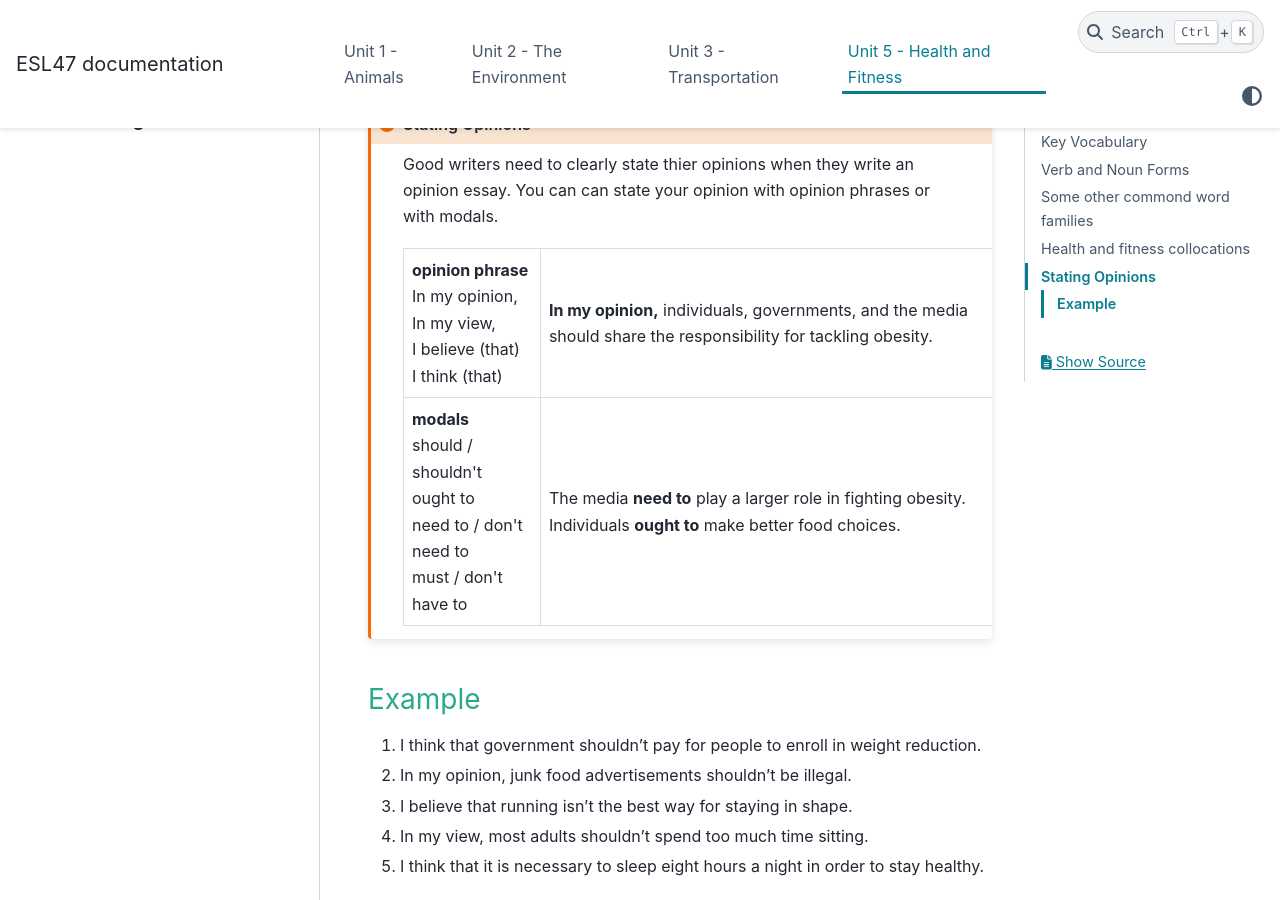
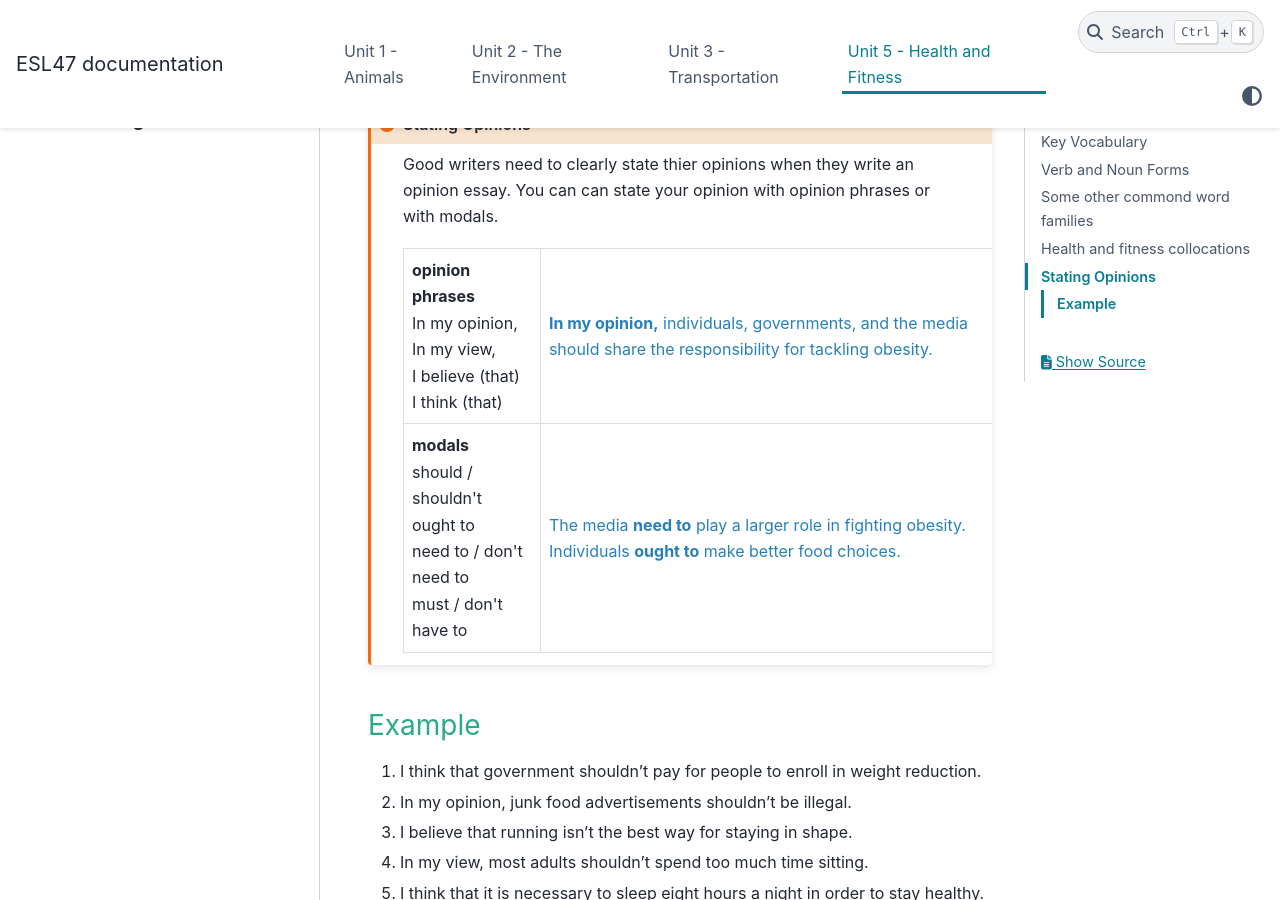
Before and after one commit to vpa24/ESL-47---Intermediate-Low-Integrated-Reading-Writing, a Sphinx documentation site: the page built from docs/source/unit5.md, in a window 1280 px wide and 900 px high, scrolled down 4733 px. Built offline with Sphinx 7.4.7 and the PyData theme 0.15.4, drawn with Linux system fonts in a browser that asks for light colours.

Commit message:
added .color-blue

`````diff
--- a/docs/source/unit5.md
+++ b/docs/source/unit5.md
@@ -295,13 +295,13 @@ Good writers need to clearly state thier opinions when they write an opinion ess
 <table>
   <tbody>
     <tr>
-      <td><b>opinion phrase</b><br/>
+      <td><b>opinion phrases</b><br/>
       In my opinion,<br/>
       In my view,<br/>
       I believe (that) <br/>
       I think (that) <br/>
       </td>
-      <td><b>In my opinion,</b> individuals, governments, and the media should share the responsibility for tackling obesity.</td>
+      <td class="color-blue"><b>In my opinion,</b> individuals, governments, and the media should share the responsibility for tackling obesity.</td>
     </tr>
     <tr>
       <td><b>modals</b><br/>
@@ -310,7 +310,7 @@ Good writers need to clearly state thier opinions when they write an opinion ess
       need to / don't need to<br/>
       must / don't have to
       </td>
-      <td>
+      <td class="color-blue">
       The media <b>need to</b> play a larger role in fighting obesity.
       Individuals <b>ought to</b> make better food choices.
       </td>
@@ -320,6 +320,7 @@ Good writers need to clearly state thier opinions when they write an opinion ess
 ```
 
 ````
+
 ### Example
 
 1. I think that government shouldn't pay for people to enroll in weight reduction.
`````
